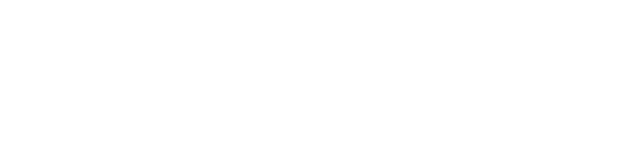
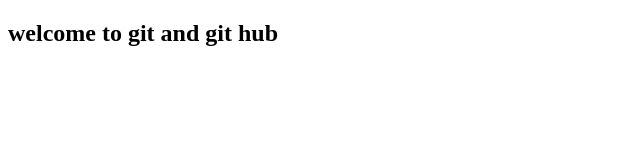
Before and after one commit to saiprakashthumma/Spring-Boot-Projects, a plain HTML site: page index.html in a window 1280 px wide. Shown: the whole page, without its empty margins (0-640 px from the left). Drawn offline with Linux system fonts and the light colour scheme.

Commit message:
text file commit

```diff
--- a/index.html
+++ b/index.html
@@ -6,6 +6,7 @@
     <title>Document</title>
 </head>
 <body>
+    <h2>welcome to git and git hub</h2>
 
 </body>
 </html>
```
Also changed, not shown: index.txt (added).
